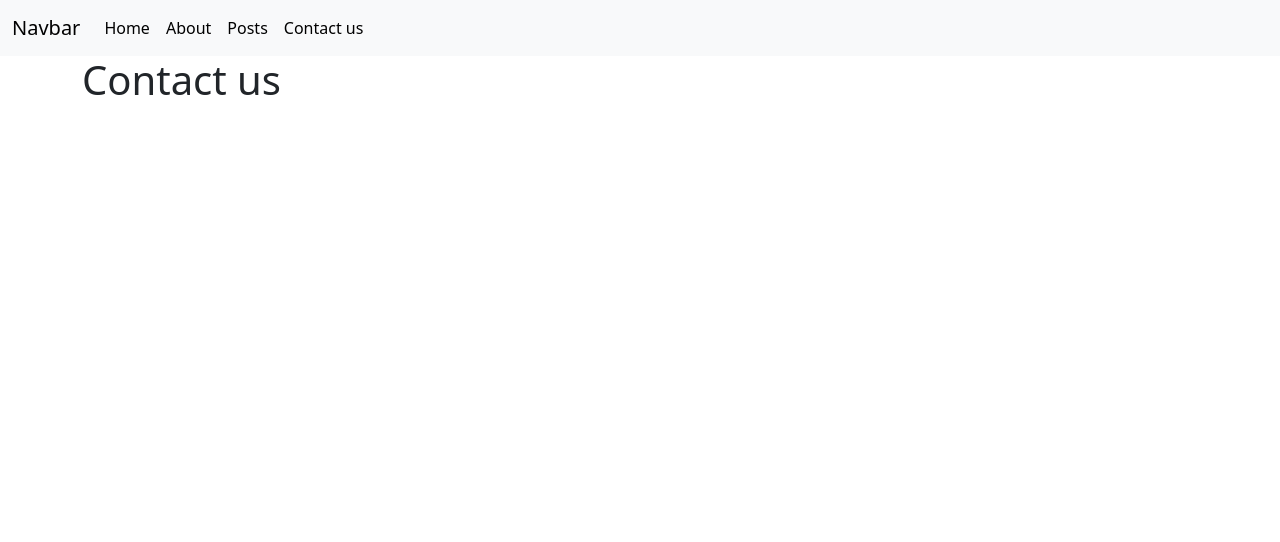
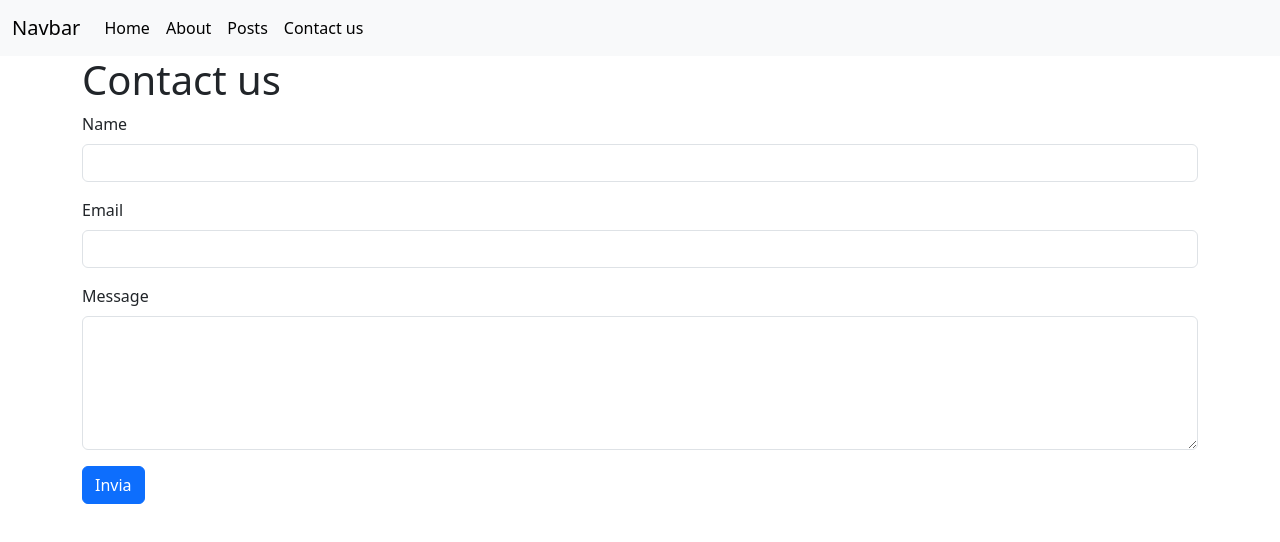
Before and after one commit to AlessandroSCPse/122-vite-auth-frontoffice, a Vue app: page /contact-us in a window 1280 px wide. Shown: the top 542 px of the page. Built offline with nearby package versions, Linux system fonts and the light colour scheme.

Commit message:
done contact form layout

```diff
--- /dev/null
+++ b/src/components/AppContactForm.vue
@@ -0,0 +1,26 @@
+<script>
+export default {
+    name: 'AppContactForm'
+}
+</script>
+
+<template>
+    <form>
+        <div class="mb-3">
+            <label for="name" class="form-label">Name</label>
+            <input type="text" class="form-control" id="name">
+        </div>
+
+        <div class="mb-3">
+            <label for="email" class="form-label">Email</label>
+            <input type="email" class="form-control" id="email">
+        </div>
+
+        <div class="mb-3">
+            <label for="message" class="form-label">Message</label>
+            <textarea class="form-control" id="message" rows="5"></textarea>
+        </div>
+
+        <button type="submit" class="btn btn-primary">Invia</button>
+    </form>
+</template>
--- a/src/pages/AppContactUs.vue
+++ b/src/pages/AppContactUs.vue
@@ -1,11 +1,18 @@
 <script>
+import AppContactForm from '../components/AppContactForm.vue';
+
 export default {
-    name: 'AppContactUs'
+    name: 'AppContactUs',
+    components: {
+        AppContactForm
+    }
 }
 </script>
 
 <template>
     <div class="container">
         <h1>Contact us</h1>
+
+        <AppContactForm></AppContactForm>
     </div>
 </template>
```
